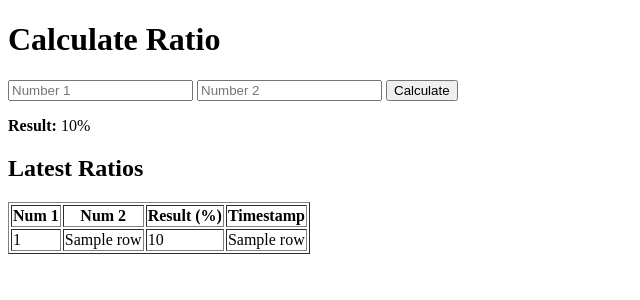
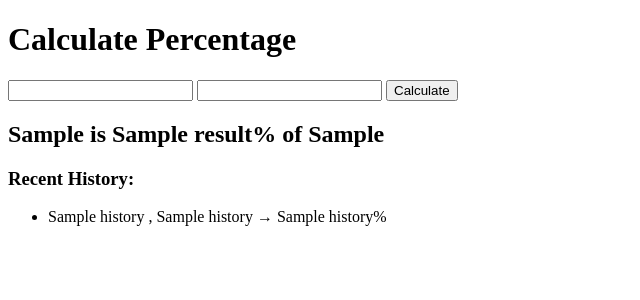
Before and after one commit to mshmoeini/ratio-app, a Flask app: template templates/index.html in a window 1280 px wide. Shown: the top 300 px of the page, without its empty margins (0-640 px from the left). Run offline with Flask 3, Linux system fonts and the light colour scheme; the template is opened without the code that fills it: most values are stand-ins (such as "Sample title", 1, 10 or a date in 2020); parts of the project's set-up code (start-up, migrations or seed data) failed here and were passed over; some libraries are stand-ins or nearby versions.

Commit message:
fixing syntax errors

```diff
--- a/app.py
+++ b/app.py
@@ -1,59 +1,30 @@
-from flask import Flask, request, render_template
-import psycopg2
+from flask import Flask, render_template, request
+from db import get_connection, init_db
 
 init_db()
 
 app = Flask(__name__)
 
-def get_connection():
-    return psycopg2.connect(
-        dbname="ratios",
-        user="appuser",
-        password="StrongPassword123",
-        host="34.27.28.193",
-        port="5432"
-    )
-
-def init_db():
-    conn = get_connection()
-    cur = conn.cursor()
-    cur.execute("""
-        CREATE TABLE IF NOT EXISTS ratios (
-            id SERIAL PRIMARY KEY,
-            num1 FLOAT,
-            num2 FLOAT,
-            result FLOAT,
-            timestamp TIMESTAMP DEFAULT NOW()
-        )
-    """)
-    conn.commit()
-    conn.close()
-
 @app.route("/", methods=["GET", "POST"])
 def index():
     result = None
+    num1 = num2 = 0
     if request.method == "POST":
         num1 = float(request.form["num1"])
         num2 = float(request.form["num2"])
-        result = (num2 / num1) * 100
-
+        result = round((num2 / num1) * 100, 2)
         conn = get_connection()
         cur = conn.cursor()
         cur.execute("INSERT INTO ratios (num1, num2, result) VALUES (%s, %s, %s)", (num1, num2, result))
         conn.commit()
-        cur.close()
         conn.close()
 
-    # Table
     conn = get_connection()
     cur = conn.cursor()
-    cur.execute("SELECT num1, num2, result, timestamp FROM ratios ORDER BY timestamp DESC LIMIT 10")
-    records = cur.fetchall()
-    cur.close()
+    cur.execute("SELECT * FROM ratios ORDER BY timestamp DESC LIMIT 10")
+    history = cur.fetchall()
     conn.close()
-
-    return render_template("index.html", result=result, records=records)
+    return render_template("index.html", result=result, num1=num1, num2=num2, history=history)
 
 if __name__ == "__main__":
-    init_db()
     app.run(host="0.0.0.0", port=5000)
--- a/templates/index.html
+++ b/templates/index.html
@@ -4,35 +4,20 @@
     <title>Ratio App</title>
 </head>
 <body>
-    <h1>Calculate Ratio</h1>
+    <h1>Calculate Percentage</h1>
     <form method="POST">
-        <input type="number" name="num1" step="any" required placeholder="Number 1">
-        <input type="number" name="num2" step="any" required placeholder="Number 2">
+        <input type="number" name="num1" step="any" required>
+        <input type="number" name="num2" step="any" required>
         <button type="submit">Calculate</button>
     </form>
-
-    {% if result %}
-        <p><strong>Result:</strong> {{ result | round(2) }}%</p>
+    {% if result is not none %}
+        <h2>{{ num2 }} is {{ result }}% of {{ num1 }}</h2>
     {% endif %}
-
-    {% if records %}
-        <h2>Latest Ratios</h2>
-        <table border="1">
-            <tr>
-                <th>Num 1</th>
-                <th>Num 2</th>
-                <th>Result (%)</th>
-                <th>Timestamp</th>
-            </tr>
-            {% for row in records %}
-            <tr>
-                <td>{{ row[0] }}</td>
-                <td>{{ row[1] }}</td>
-                <td>{{ row[2] | round(2) }}</td>
-                <td>{{ row[3] }}</td>
-            </tr>
-            {% endfor %}
-        </table>
-    {% endif %}
+    <h3>Recent History:</h3>
+    <ul>
+        {% for r in history %}
+            <li>{{ r[1] }} , {{ r[2] }} → {{ r[3] }}%</li>
+        {% endfor %}
+    </ul>
 </body>
 </html>
```
Also changed, not shown: db.py (added, +27 -0 lines).
